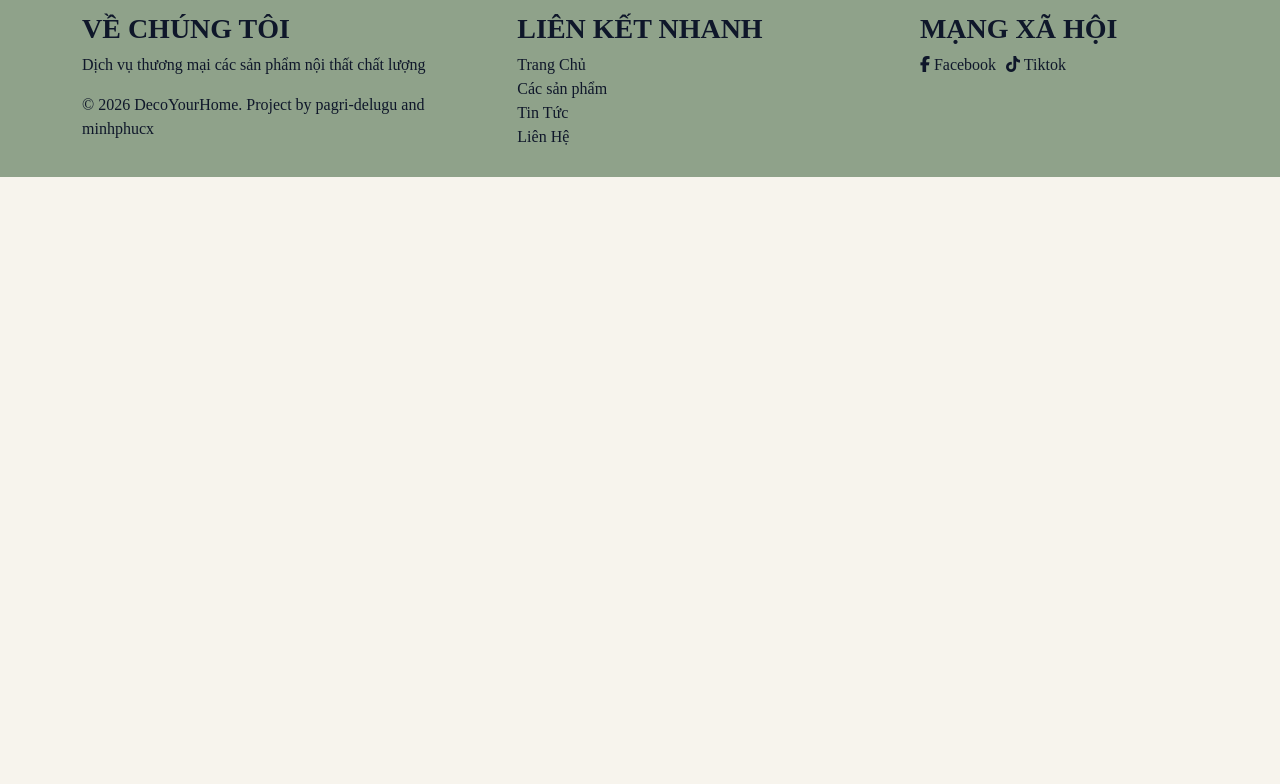
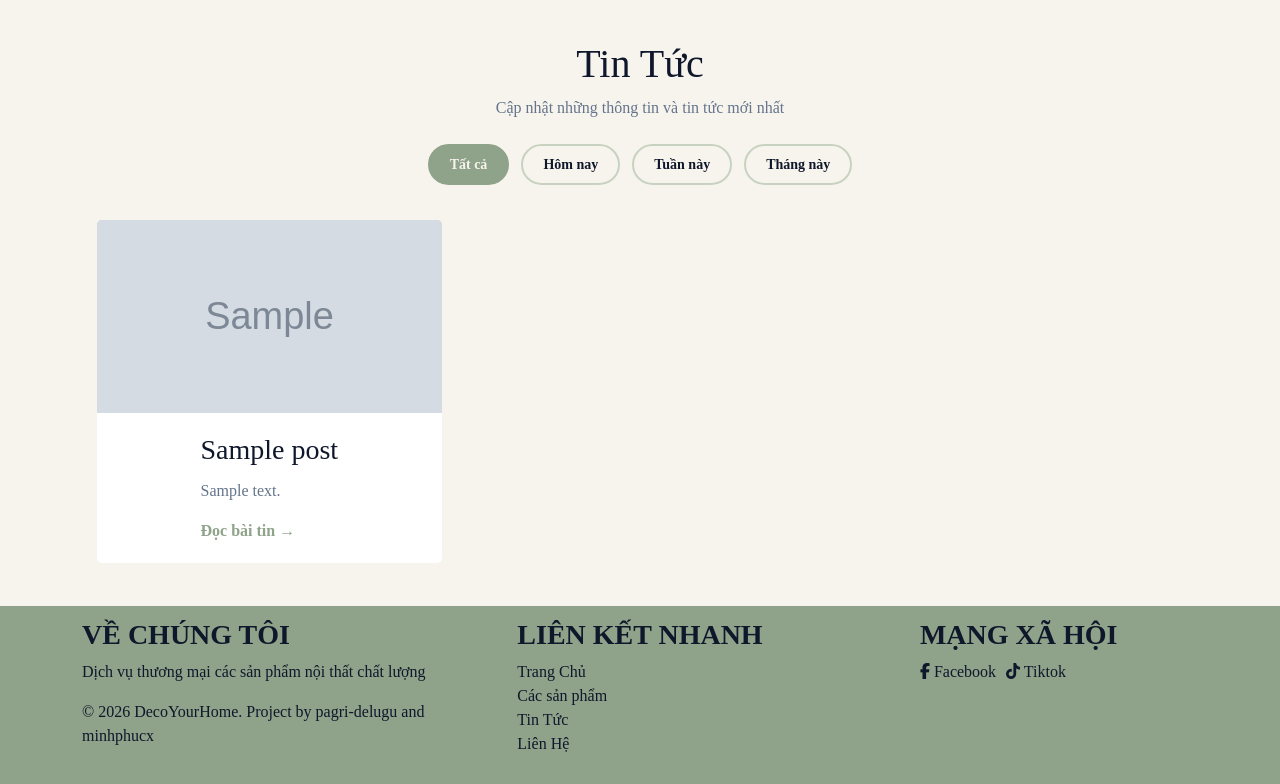
Before and after one commit to pagri-delugu/DecoYourHome, a Django app: page /tin-tuc/ in a window 1280 px wide. Shown: the part 72-856 px from the top of the page. Before the commit the page ends 249 px from the top, so only its background shows below. Run offline with Django 5.2, Linux system fonts and the light colour scheme; tables that the repository leaves empty hold one stand-in row (values such as "Sample post"); grey boxes marked "Sample" are stand-in pictures.

Commit message:
#24 - Added News and News article templates
Additional modifications:
- Trimmed the .contact-card frame from contact.css to .card in main.css for further applications like the product card (DRY method)

```diff
--- a/home/templates/pages/contact.html
+++ b/home/templates/pages/contact.html
@@ -15,7 +15,7 @@
 
             <!-- Left column: contact form -->
             <div class="col-12 col-lg-6">
-                <div class="contact-card contact-form-card">
+                <div class="card contact-form-card">
                     <h2>Gửi tin nhắn cho chúng tôi</h2>
 
                     <form method="post" novalidate>
@@ -60,7 +60,7 @@
 
             <!-- Right column: company info -->
             <div class="col-12 col-lg-6">
-                <div class="contact-card contact-info-card">
+                <div class="card contact-info-card">
                     <h2>Thông tin liên hệ</h2>
 
                     <ul class="info-list">
--- a/home/templates/pages/news.html
+++ b/home/templates/pages/news.html
@@ -1,7 +1,41 @@
 {% extends 'pages/base.html' %}
+{% load static %}
 
 {% block title %}Tin Tức{% endblock %}
 
 {% block content %}
+<section class="news-section">
+    <div class="container">
 
+        <div class="news-heading text-center">
+            <h1>Tin Tức</h1>
+            <p>Cập nhật những thông tin và tin tức mới nhất</p>
+        </div>
+
+        <nav class="date-filter" aria-label="Lọc theo thời gian">
+            <a href="?range=all" class="filter-pill{% if not request.GET.range or request.GET.range == 'all' %} active{% endif %}">Tất cả</a>
+            <a href="?range=today" class="filter-pill{% if request.GET.range == 'today' %} active{% endif %}">Hôm nay</a>
+            <a href="?range=week" class="filter-pill{% if request.GET.range == 'week' %} active{% endif %}">Tuần này</a>
+            <a href="?range=month" class="filter-pill{% if request.GET.range == 'month' %} active{% endif %}">Tháng này</a>
+        </nav>
+
+        <div class="grid-3 posts-grid">
+            {% for post in posts %}
+            <a href="{% url 'news_article' post.id %}" class="post-card">
+                <div class="post-card-image">
+                    <img src="{{ post.image.url }}" alt="{{ post.title }}" loading="lazy">
+                </div>
+                <div class="post-card-body">
+                    <h3 class="post-card-title">{{ post.title }}</h3>
+                    <p class="post-card-desc">{{ post.content|truncatewords:20 }}</p>
+                    <span class="post-card-cta">Đọc bài tin →</span>
+                </div>
+            </a>
+            {% empty %}
+            <p class="no-posts">Chưa có bài tin nào.</p>
+            {% endfor %}
+        </div>
+
+    </div>
+</section>
 {% endblock %}
--- a/home/views.py
+++ b/home/views.py
@@ -1,5 +1,7 @@
 from django.shortcuts import render, get_object_or_404
 from django.http import HttpResponse
+from django.utils import timezone
+from datetime import timedelta
 from .forms import ContactForm
 from .models import Product, Banner, Post
 
@@ -55,10 +57,19 @@ def contact(request):
 
 def news(request):
     posts = Post.objects.all().order_by('-created_at')
+    r = request.GET.get('range', 'all')
+    now = timezone.now()
+
+    if r == 'today':
+        posts = posts.filter(created_at__date=now.date())
+    elif r == 'week':
+        posts = posts.filter(created_at__gte=now - timedelta(days=7))
+    elif r == 'month':
+        posts = posts.filter(created_at__gte=now - timedelta(days=30))
 
     return render(request, 'pages/news.html', {'posts': posts})
 
-def news_article(request):
+def news_article(request, id):
     post = get_object_or_404(Post, pk=id) # Variable name for this view's context is "post" without "s" ("posts" is incorrect)
 
     return render(request, 'pages/article.html', {'post': post})
--- a/static/css/contact.css
+++ b/static/css/contact.css
@@ -14,32 +14,6 @@
         p {
             color: var(--color-text-muted);
         }
-    }
-}
-
-/* shared card shell for both columns */
-
-.contact-card {
-    height: 100%;
-    background-color: var(--color-card);
-    border: 1px solid var(--color-secondary);
-    border-radius: var(--space-2);
-    padding: var(--space-6);
-
-    h2 {
-        position: relative;
-        margin-bottom: var(--space-6);
-        padding-bottom: var(--space-3);
-    }
-
-    h2::after {
-        content: "";
-        position: absolute;
-        left: 0;
-        bottom: 0;
-        width: 48px;
-        height: 3px;
-        background-color: var(--color-surface);
     }
 }
 
--- a/static/css/main.css
+++ b/static/css/main.css
@@ -103,6 +103,8 @@
         display: grid;
         gap: var(--space-5);
         grid-template-columns: repeat(3, 1fr);
+        align-items: stretch;
+        grid-auto-rows: 1fr;
 
         div {
             margin-left: auto;
@@ -179,6 +181,30 @@
         background: var(--color-disabled);
     }
 
+    .card {
+        height: 100%;
+        background-color: var(--color-card);
+        border: 1px solid var(--color-secondary);
+        border-radius: var(--space-2);
+        padding: var(--space-6);
+
+        h2 {
+            position: relative;
+            margin-bottom: var(--space-6);
+            padding-bottom: var(--space-3);
+        }
+
+        h2::after {
+            content: "";
+            position: absolute;
+            left: 0;
+            bottom: 0;
+            width: 48px;
+            height: 3px;
+            background-color: var(--color-surface);
+        }
+    }
+
 
 /* RESPONSIVE */
 
--- /dev/null
+++ b/static/css/news.css
@@ -0,0 +1,134 @@
+/* CSS FOR NEWS / POSTS LIST PAGE ONLY */
+/* Depends on main.css (variables, reset, .grid-3, .button). Import main.css BEFORE this file. */
+
+
+    .news-section {
+        padding-top: var(--space-10);
+        padding-bottom: var(--space-10);
+
+        .news-heading {
+            margin-bottom: var(--space-6);
+
+            h1 {
+                margin-bottom: var(--space-2);
+            }
+
+            p {
+                color: var(--color-text-muted);
+            }
+        }
+    }
+
+    /* --DATE FILTER BAR-- */
+
+    .date-filter {
+        display: flex;
+        flex-wrap: wrap;
+        justify-content: center;
+        gap: var(--space-3);
+        margin-bottom: var(--space-8);
+    }
+
+    .filter-pill {
+        padding: var(--space-2) var(--space-5);
+        border: 2px solid var(--color-secondary);
+        border-radius: 999px;
+        background: transparent;
+        color: var(--color-text) !important;
+        font-size: var(--text-sm);
+        font-weight: 600;
+        transition: 0.2s;
+    }
+
+    .filter-pill:hover {
+        border-color: var(--color-primary);
+        color: var(--color-text) !important;
+    }
+
+    .filter-pill.active {
+        background: var(--color-primary);
+        border-color: var(--color-primary);
+        color: var(--color-bg) !important;
+    }
+
+    /* --POST CARD-- */
+
+    .post-card {
+        display: flex;
+        flex-direction: column;
+        height: 100%;
+        background: #ffffff;
+        border: 3px solid var(--color-border);
+        border-radius: var(--space-2);
+        overflow: hidden;
+        color: var(--color-text) !important;
+        transition: 0.2s;
+    }
+
+    /* same lift-and-shadow micro-interaction as .button:hover in main.css */
+    .post-card:hover {
+        color: var(--color-bg) !important;
+        transform: translate(-0.25rem, -0.25rem);
+        background: var(--color-primary);
+        box-shadow: 0.25rem 0.25rem var(--color-shadow);
+    }
+
+    .post-card:active {
+        transform: translate(0);
+        box-shadow: none;
+    }
+
+    .post-card-image {
+        aspect-ratio: 16 / 9;
+        overflow: hidden;
+        background-color: var(--color-secondary);
+
+        img {
+            width: 100%;
+            height: 100%;
+            object-fit: cover;
+            display: block;
+        }
+    }
+
+    .post-card-body {
+        display: flex;
+        flex-direction: column;
+        flex: 1;
+        padding: var(--space-5);
+    }
+
+    .post-card-title {
+        margin-bottom: var(--space-3);
+        display: -webkit-box;
+        -webkit-line-clamp: 2;
+        -webkit-box-orient: vertical;
+        line-clamp: 2;
+        overflow: hidden;
+    }
+
+    .post-card-desc {
+        flex: 1;
+        color: var(--color-text-muted);
+        margin-bottom: var(--space-4);
+    }
+
+    .post-card:hover .post-card-desc {
+        color: var(--color-bg);
+    }
+
+    .post-card-cta {
+        font-weight: 600;
+        color: var(--color-primary);
+    }
+
+    .post-card:hover .post-card-cta {
+        color: var(--color-bg);
+    }
+
+    .no-posts {
+        grid-column: 1 / -1;
+        text-align: center;
+        color: var(--color-text-muted);
+        padding: var(--space-8) 0;
+    }
--- a/static/css/style.css
+++ b/static/css/style.css
@@ -5,3 +5,5 @@
 @import 'base.css';
 @import 'product_detail.css';
 @import 'contact.css';
+@import 'news.css';
+@import 'article.css';
```
Also changed, not shown: home/templates/pages/article.html (+19 -1 lines), static/css/article.css (added, +45 -0 lines).
